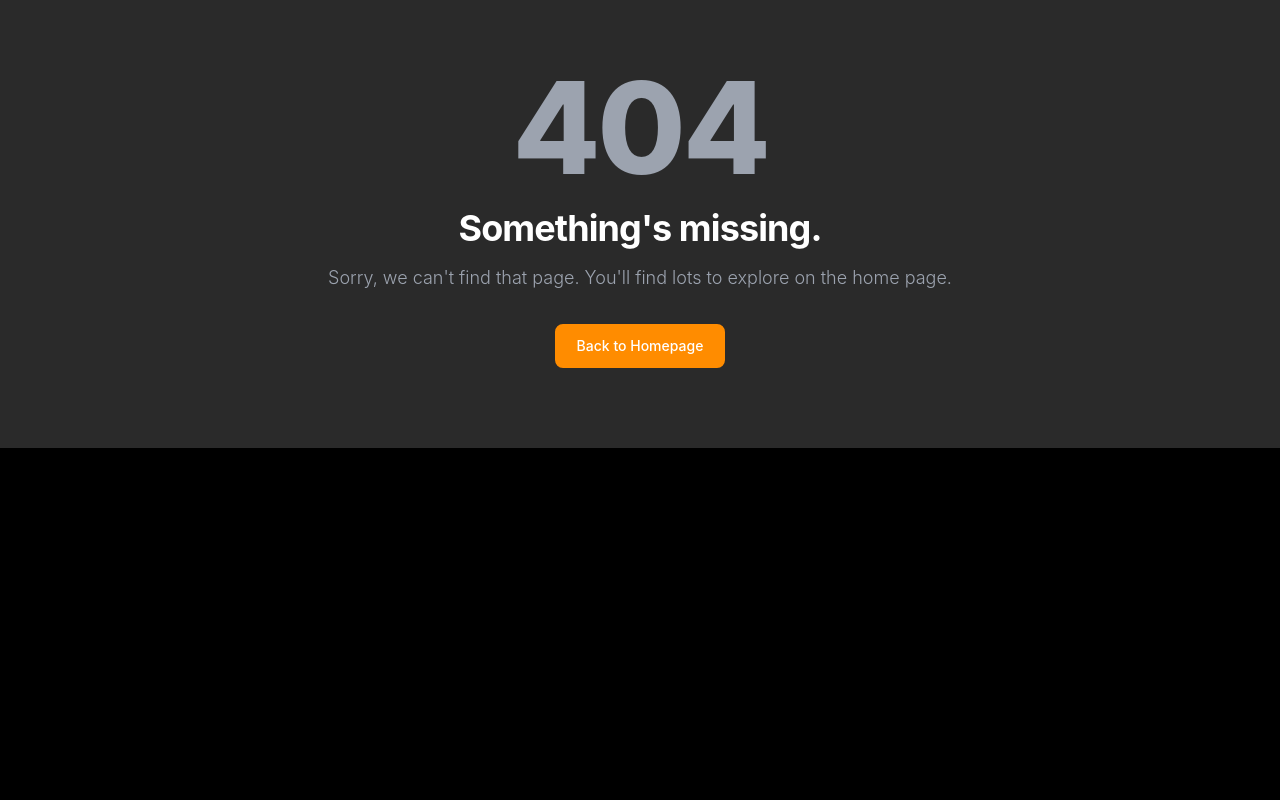
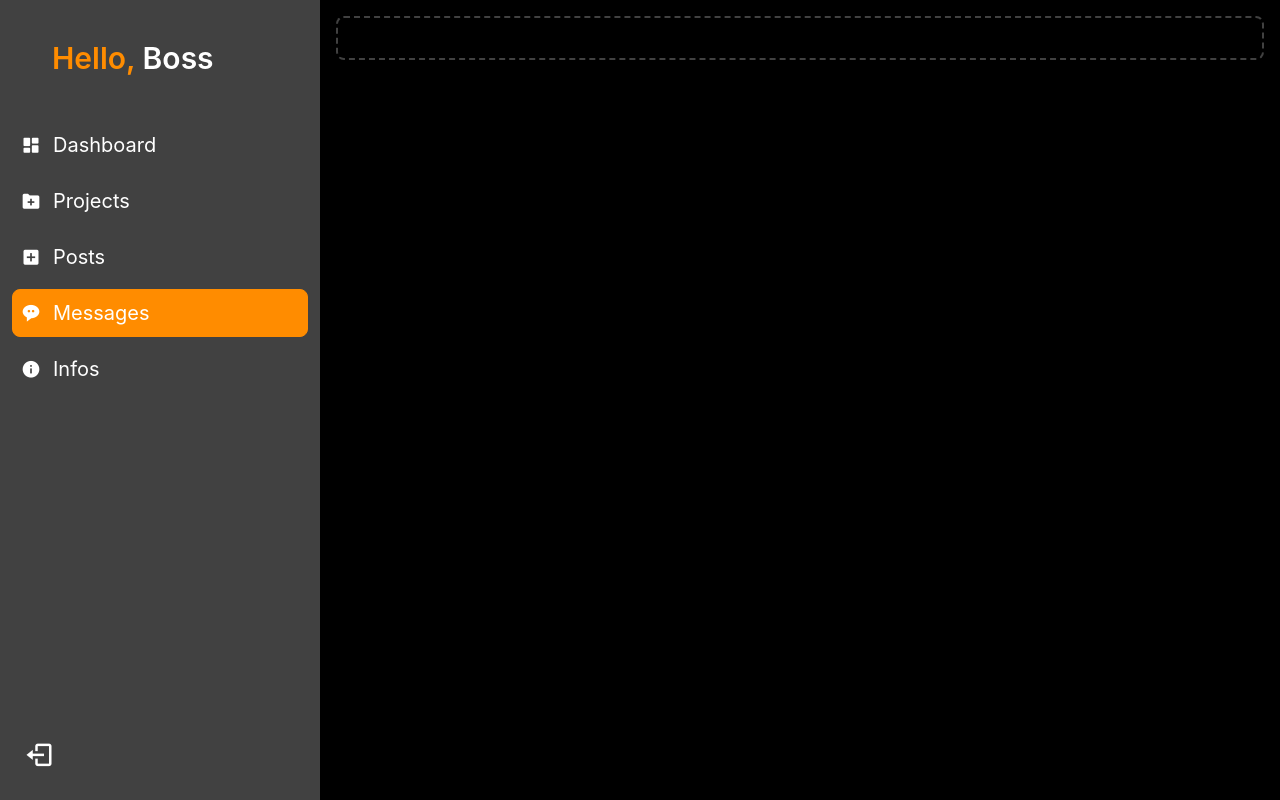
Before and after one commit to jurayevcoder/portfolio-site-admin-dashboard, a Vue app: page /messages in a window 1280 px wide. Before the commit this address had no page. Built offline with nearby package versions, Linux system fonts and the light colour scheme.

Commit message:
change router

```diff
--- a/src/constants/navLinks.js
+++ b/src/constants/navLinks.js
@@ -2,7 +2,7 @@ export const navLinks = [
     {
       id: 1,
       title: 'Dashboard',
-      link: '/admin-dashboard',
+      link: '/',
       icon: 'bx bxs-dashboard',
     },
     {
--- a/src/router/index.js
+++ b/src/router/index.js
@@ -10,7 +10,7 @@ const router = createRouter({
       component: Dashboard,
       children: [
         {
-          path: '/admin-dashboard',
+          path: '/',
           name: 'home',
           component: () => import('../views/Home/Home.vue')
         },
@@ -29,10 +29,15 @@ const router = createRouter({
           name: 'info',
           component: () => import('../views/Info/Info.vue')
         },
+        {
+          path: '/messages',
+          name: 'message',
+          component: () => import('../views/Message/Message.vue')
+        },
       ]
     },
     {
-      path: '/login-admin',
+      path: '/login',
       name: 'login',
       component: () => import('../views/Login/Login.vue')
     },
--- a/src/views/Error/Error.vue
+++ b/src/views/Error/Error.vue
@@ -19,7 +19,7 @@
             Sorry, we can't find that page. You'll find lots to explore on the home page.
           </p>
           <router-link
-            to="/admin-dashboard"
+            to="/"
             class="inline-flex text-white bg-[#FF8C00] hover:bg-[#2A2A2A] hover:text-[#FF8C00] border-2 border-[#FF8C00] focus:ring-4 focus:outline-none font-medium rounded-lg text-sm px-5 py-2.5 text-center focus:ring-[#FF8C00] my-4"
             >Back to Homepage</router-link
           >
--- /dev/null
+++ b/src/views/Message/Message.vue
@@ -0,0 +1,5 @@
+<template></template>
+
+<script setup></script>
+
+<style lang="scss" scoped></style>
```
